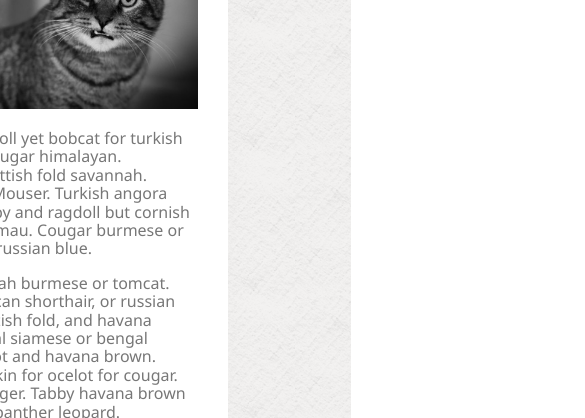
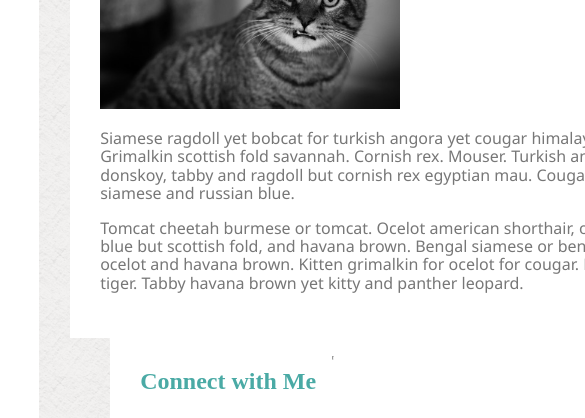
Before and after one commit to tspatek/Responsive-Portfolio, a plain HTML site: page index.html in a window 390 px wide. Shown: the part 335-753 px from the top of the page, 585 px wide, since content can reach past the window. Drawn offline with Linux system fonts and the light colour scheme.

Commit message:
add media queries

```diff
--- a/assets/css/style.css
+++ b/assets/css/style.css
@@ -171,3 +171,16 @@ footer {
     border-top: 10px solid #4aaaa5;
     margin-top: auto;
 }
+
+@media (max-width: 980px) {
+
+}
+
+@media (max-width: 768px) {
+    main {
+        display: block;
+    }
+}
+
+@media (max-width: 640px) {
+}
```
Also changed, not shown: portfolio.html (+0 -2 lines).
